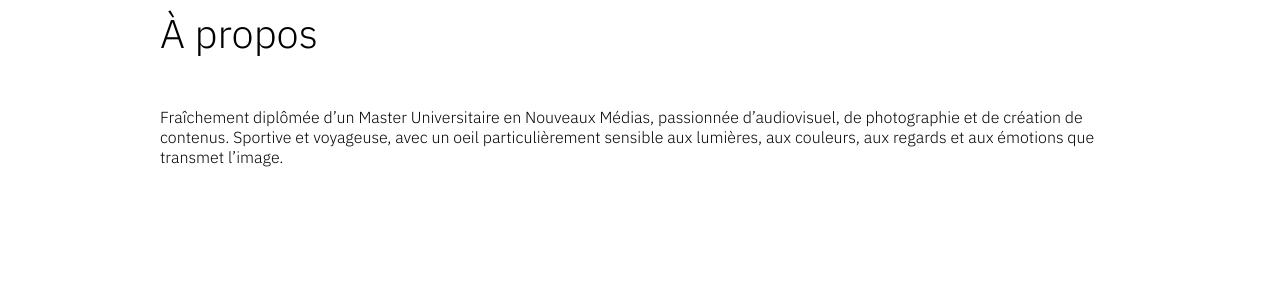
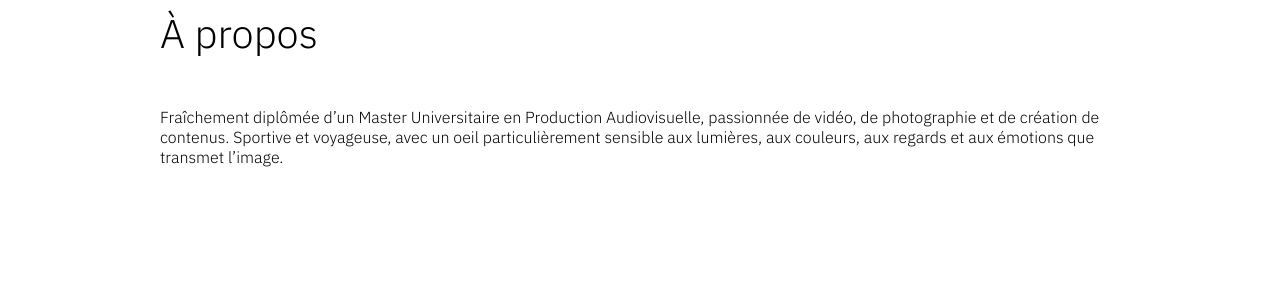
Before and after one commit to mwanheda/mwanheda.github.io, a Jekyll site: the page built from _pages/about.md, in a window 1280 px wide. Shown: the part 179-479 px from the top of the page. Built offline with Jekyll 4.4.1, drawn with Linux system fonts in a browser that asks for light colours; nearby versions of some CDN libraries.

Commit message:
Update about.md

```diff
--- a/_pages/about.md
+++ b/_pages/about.md
@@ -5,5 +5,5 @@ permalink: /about
 id: about
 ---
 
-Fraîchement diplômée d’un Master Universitaire en Nouveaux Médias, passionnée d’audiovisuel, de photographie et de création de contenus.
+Fraîchement diplômée d’un Master Universitaire en Production Audiovisuelle, passionnée de vidéo, de photographie et de création de contenus.
 Sportive et voyageuse, avec un oeil particulièrement sensible aux lumières, aux couleurs, aux regards et aux émotions que transmet l’image.
```
